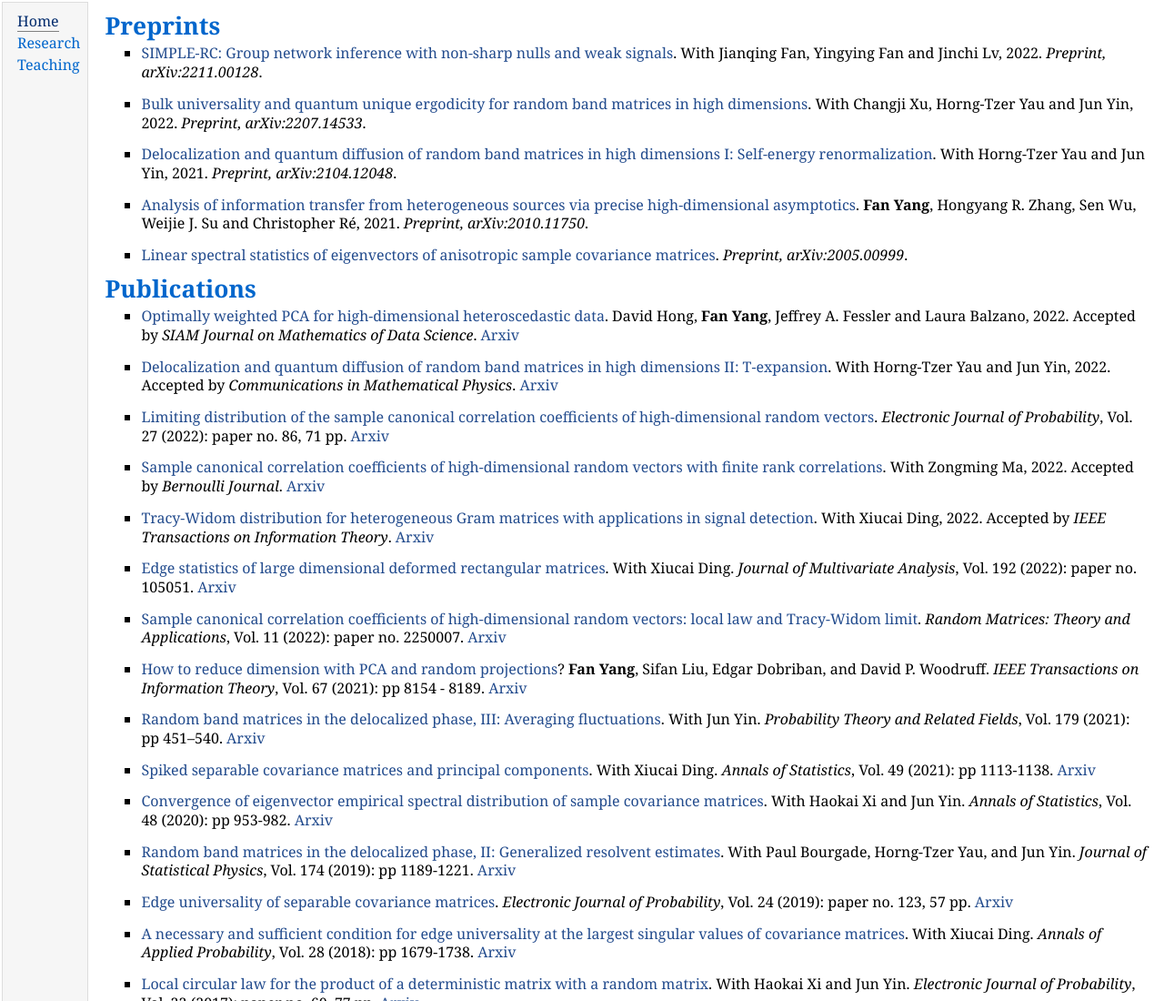
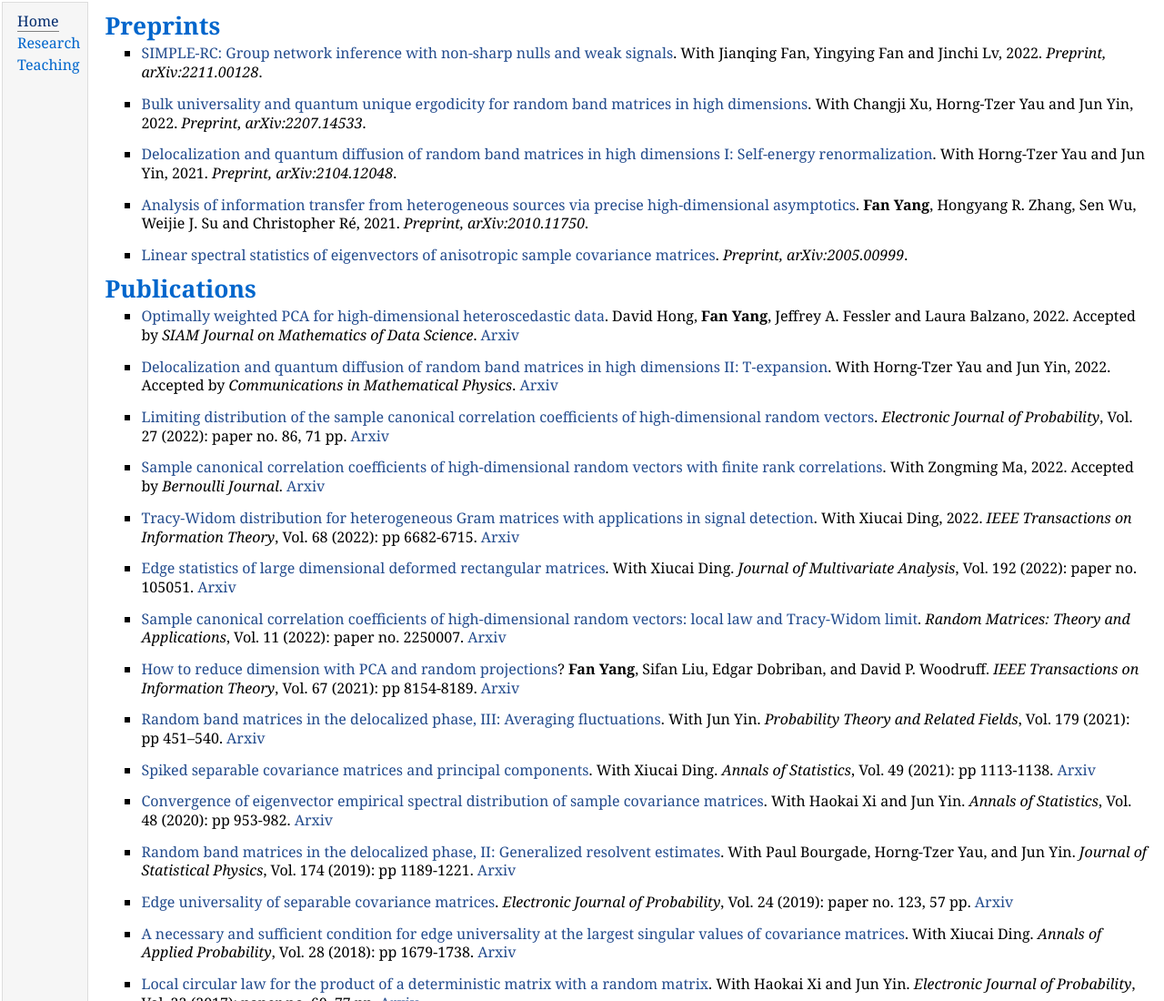
Before and after one commit to yangf75/yangf75.github.io, a plain HTML site: page research.html in a window 1280 px wide. Shown: the top 1100 px of the page at 91% size. Drawn offline with Linux system fonts and the light colour scheme.

Commit message:
Add files via upload

```diff
--- a/research.html
+++ b/research.html
@@ -62,7 +62,7 @@
 </li>
 </ul>
 <ul>
-<li><p><a href="https://ieeexplore.ieee.org/abstract/document/9779233">Tracy-Widom distribution for heterogeneous Gram matrices with applications in signal detection</a>. With Xiucai Ding, 2022. Accepted by <i>IEEE Transactions on Information Theory</i>. <a href="https://arxiv.org/abs/2008.04166">Arxiv</a></p>
+<li><p><a href="https://ieeexplore.ieee.org/abstract/document/9779233">Tracy-Widom distribution for heterogeneous Gram matrices with applications in signal detection</a>. With Xiucai Ding, 2022. <i>IEEE Transactions on Information Theory</i>, Vol. 68 (2022): pp 6682-6715. <a href="https://arxiv.org/abs/2008.04166">Arxiv</a></p>
 </li>
 </ul>
 <ul>
@@ -74,7 +74,7 @@
 </li>
 </ul>
 <ul>
-<li><p><a href="https://ieeexplore.ieee.org/document/9537789">How to reduce dimension with PCA and random projections</a>? <b>Fan Yang</b>, Sifan Liu, Edgar Dobriban, and David P. Woodruff. <i>IEEE Transactions on Information Theory</i>, Vol. 67 (2021): pp 8154 - 8189. <a href="https://arxiv.org/abs/2005.00511">Arxiv</a></p>
+<li><p><a href="https://ieeexplore.ieee.org/document/9537789">How to reduce dimension with PCA and random projections</a>? <b>Fan Yang</b>, Sifan Liu, Edgar Dobriban, and David P. Woodruff. <i>IEEE Transactions on Information Theory</i>, Vol. 67 (2021): pp 8154-8189. <a href="https://arxiv.org/abs/2005.00511">Arxiv</a></p>
 </li>
 </ul>
 <ul>
```
